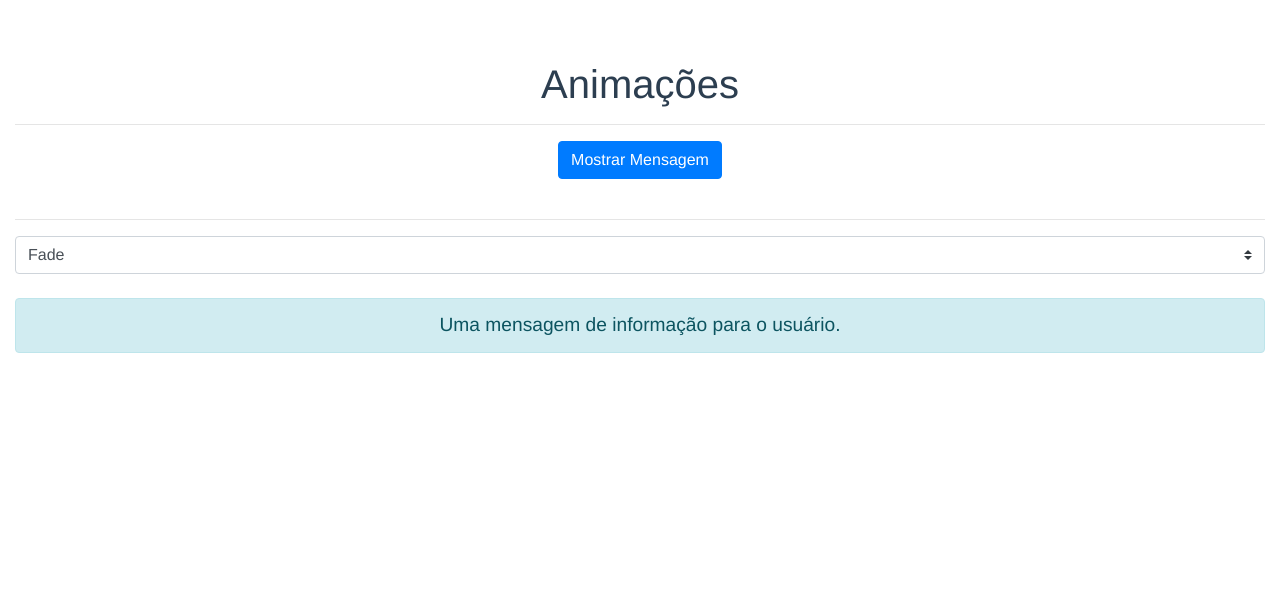
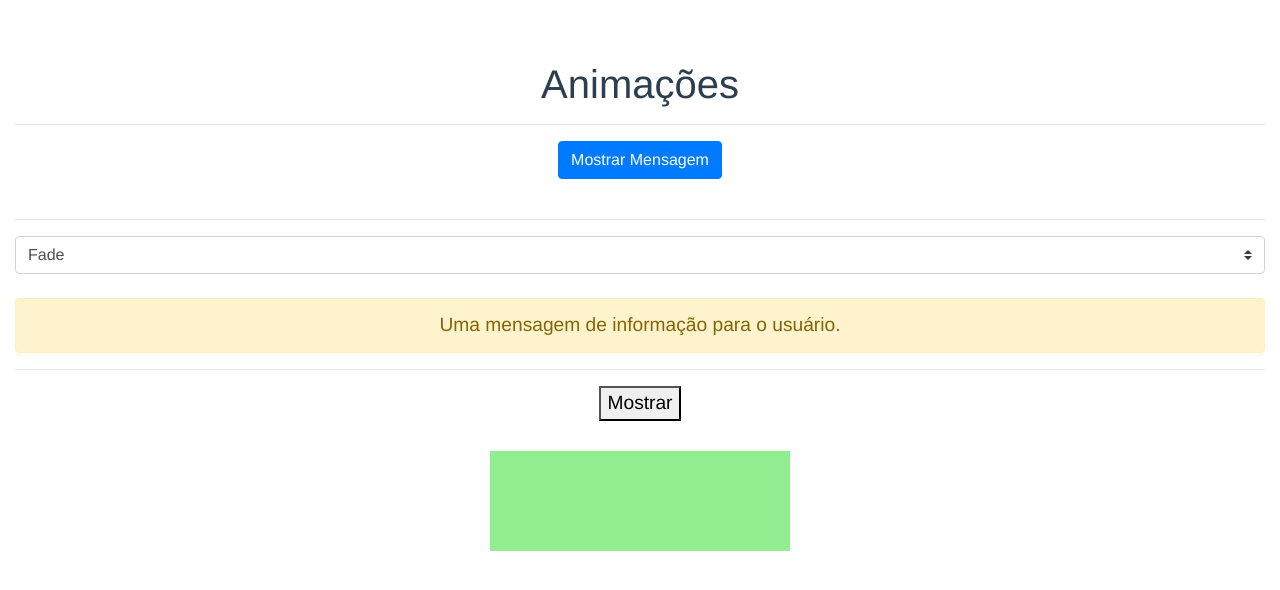
Before and after one commit to Nardogomes/vuejs-learning, a Vue app in the folder animacoes/animacoes-exercicios/: page / in a window 1280 px wide. Shown: the top 590 px of the page. Built offline with nearby package versions, Linux system fonts and the light colour scheme.

Commit message:
Entendendo animação em javascript.

```diff
--- a/animacoes/animacoes-exercicios/src/App.vue
+++ b/animacoes/animacoes-exercicios/src/App.vue
@@ -25,9 +25,26 @@
 			<option value="fade">Fade</option>
 			<option value="slide">Slide</option>
 		</b-select>
+
 		<transition :name="tipoAnimacao" mode="out-in">
 			<b-alert variant="info" show v-if="exibir" key="info">{{ msg }}</b-alert>
 			<b-alert variant="warning" show v-else key="warning">{{ msg }}</b-alert>
+		</transition>
+
+		<hr>
+		<button @click="exibir2 = !exibir2">Mostrar</button>
+		<transition
+			@before-enter="beforeEnter"
+			@enter="enter"
+			@after-enter="afterEnter"
+			@enter-cancelled="enterCancelled"
+
+			@before-leave="beforeLeave"
+			@leave="leave"
+			@after-leave="afterLeave"
+			@leave-cancelled="leaveCancelled"
+		>
+			<div v-if="exibir2" class="caixa"></div>
 		</transition>
 	</div>
 </template>
@@ -38,8 +55,37 @@ export default {
 	data() {
 		return {
 			msg: 'Uma mensagem de informação para o usuário.',
-			exibir: true,
+			exibir: false,
+			exibir2: true,
 			tipoAnimacao: 'fade'
+		}
+	},
+	methods: {
+		beforeEnter(el) {
+			console.log('beforeEnter')
+		},
+		enter(el, done) {
+			console.log('enter')
+			done()
+		},
+		afterEnter(el) {
+			console.log('afterEnter')
+		},
+		enterCancelled(el) {
+			console.log('enterCancelled')
+		},
+		beforeLeave(el) {
+			console.log('beforeLeave')
+		},
+		leave(el, done) {
+			console.log('leave')
+			done()
+		},
+		afterLeave(el) {
+			console.log('afterLeave')
+		},
+		leaveCancelled(el) {
+			console.log('leaveCancelled')
 		}
 	}
 }
@@ -54,6 +100,13 @@ export default {
 	color: #2c3e50;
 	margin-top: 60px;
 	font-size: 1.2rem;
+}
+
+.caixa {
+	width: 300px;
+	height: 100px;
+	margin: 30px auto;
+	background-color: lightgreen;
 }
 
 .fade-enter,
```
